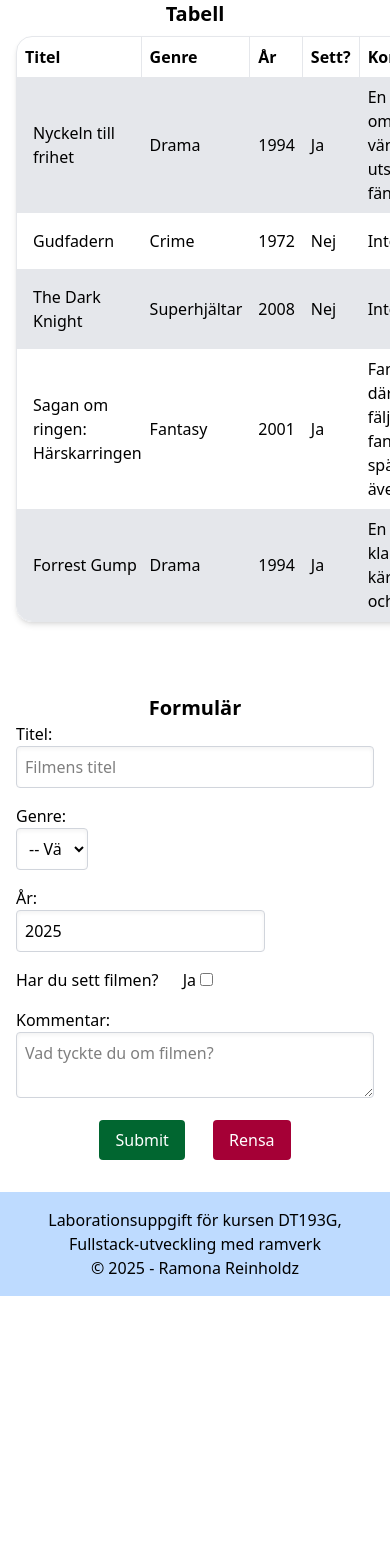
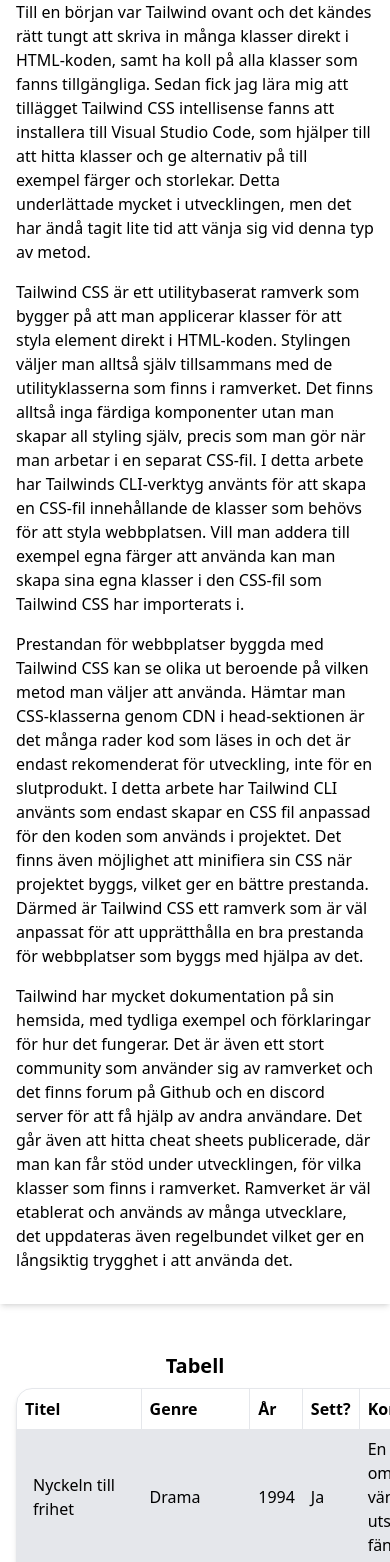
Before and after one commit to rare2400/moment1-fullstack, a website: page src/tailwind.html in a window 390 px wide. Shown: the part 156-1718 px from the top of the page. Before the commit the page ends 1452 px from the top, so only its background shows below. Drawn offline with Linux system fonts and the light colour scheme.

Commit message:
utvärdering av att använda Tailwind CSS

```diff
--- a/src/tailwind.html
+++ b/src/tailwind.html
@@ -2,9 +2,10 @@
 <html lang="sv">
 
 <head>
-    <meta charset="UTF-8" />
-    <meta name="viewport" content="width=device-width, initial-scale=1.0" />
+    <meta charset="UTF-8">
+    <meta name="viewport" content="width=device-width, initial-scale=1.0">
     <link rel="stylesheet" href="css/output.css">
+    <script src="js/toggleMenu.js" defer></script>
     <title>Tailwind CSS</title>
 </head>
 
@@ -27,11 +28,11 @@
                     <span class="text-2xl cursor-pointer">&#9776;</span>
                 </button>
 
-                <nav id="mobile-menu" class="fixed top-12 left-0 w-full text-center hidden md:hidden pb-4 bg-gray-100">
-                    <a href="index.html" class="block py-2 border-b border-gray-600 hover:bg-gray-300">Startsida</a>
-                    <a href="bulma.html" class="block py-2 border-b border-gray-600 hover:bg-gray-300">Bulma</a>
-                    <a href="tailwind.html" class="block py-2 border-b border-gray-600 hover:bg-gray-300">Tailwind</a>
-                    <a href="publishing.html" class="block py-2 hover:bg-gray-300">Publicering</a>
+                <nav id="mobile-menu" class="fixed top-14 left-0 w-full text-center hidden md:hidden pb-4 bg-blue-200">
+                    <a href="index.html" class="block py-2 border-b border-gray-600 hover:bg-blue-300">Startsida</a>
+                    <a href="bulma.html" class="block py-2 border-b border-gray-600 hover:bg-blue-300">Bulma</a>
+                    <a href="tailwind.html" class="block py-2 border-b border-gray-600 hover:bg-blue-300">Tailwind</a>
+                    <a href="publishing.html" class="block py-2 hover:bg-blue-300">Publicering</a>
                 </nav>
             </div>
         </div>
@@ -39,8 +40,50 @@
 
     <main class="">
 
-        <h2 class="text-2xl text-center font-bold">Tailwind CSS</h2>
+        <div class="p-4 mt-4 shadow-md md:max-w-3xl md:mx-auto md:rounded-2xl md:px-10">
 
+            <section>
+                <h2 class="text-2xl text-center font-bold">Tailwind CSS</h2>
+
+                <p class="my-4">
+                    Till en början var Tailwind ovant och det kändes rätt tungt att skriva in många klasser direkt i
+                    HTML-koden, samt ha koll på alla klasser som fanns tillgängliga. Sedan fick jag lära mig att
+                    tillägget Tailwind CSS intellisense fanns att installera till Visual Studio Code, som hjälper till
+                    att hitta klasser och ge alternativ på till exempel färger och storlekar. Detta underlättade mycket
+                    i utvecklingen, men det har ändå tagit lite tid att vänja sig vid denna typ av metod.
+                </p>
+
+                <p class="my-4">
+                    Tailwind CSS är ett utilitybaserat ramverk som bygger på att man applicerar klasser för att styla
+                    element direkt i HTML-koden. Stylingen väljer man alltså själv tillsammans med de utilityklasserna
+                    som finns i ramverket. Det finns alltså inga färdiga komponenter utan man skapar all styling själv,
+                    precis som man gör när man arbetar i en separat CSS-fil. I detta arbete har Tailwinds CLI-verktyg
+                    använts för att skapa en CSS-fil innehållande de klasser som behövs för att styla webbplatsen. Vill
+                    man addera till exempel egna färger att använda kan man skapa sina egna klasser i den CSS-fil som
+                    Tailwind CSS har importerats i.
+                </p>
+
+                <p class="my-4">
+                    Prestandan för webbplatser byggda med Tailwind CSS kan se olika ut beroende på vilken metod man
+                    väljer att använda. Hämtar man CSS-klasserna genom CDN i head-sektionen är det många rader kod som
+                    läses in och det är endast rekomenderat för utveckling, inte för en slutprodukt. I detta arbete har
+                    Tailwind CLI använts som endast skapar en CSS fil anpassad för den koden som används i projektet.
+                    Det finns även möjlighet att minifiera sin CSS när projektet byggs, vilket ger en bättre prestanda.
+                    Därmed är Tailwind CSS ett ramverk som är väl anpassat för att upprätthålla en bra prestanda för
+                    webbplatser som byggs med hjälpa av det.
+                </p>
+
+                <p class="my-4">
+                    Tailwind har mycket dokumentation på sin hemsida, med tydliga exempel och förklaringar för hur det
+                    fungerar. Det är även ett stort community som använder sig av ramverket och det finns forum på
+                    Github och en discord server för att få hjälp av andra användare. Det går även att hitta cheat
+                    sheets publicerade, där man kan får stöd under utvecklingen, för vilka klasser som finns i
+                    ramverket. Ramverket är väl etablerat och används av många utvecklare, det uppdateras även
+                    regelbundet vilket ger en långsiktig trygghet i att använda det.
+                </p>
+            </section>
+
+        </div>
         <div class="p-4 mt-4 md:max-w-3xl md:mx-auto md:shadow-md md:rounded-2xl md:px-10">
 
             <section class="max-w-4xl mt-4">
@@ -148,7 +191,7 @@
                     <div>
                         <label class="label">Kommentar:
                             <textarea class="w-full border border-gray-300 inset-shadow-sm p-2 rounded"
-                                value="Inte sett filmen." placeholder="Vad tyckte du om filmen?"></textarea>
+                                placeholder="Vad tyckte du om filmen?"></textarea>
                         </label>
                     </div>
 
@@ -173,13 +216,4 @@
     </footer>
 </body>
 
-<script>
-    const menuBtn = document.getElementById("menu-btn");
-    const mobileMenu = document.getElementById("mobile-menu");
-
-    menuBtn.addEventListener("click", () => {
-        mobileMenu.classList.toggle("hidden");
-    });
-</script>
-
 </html>
```
